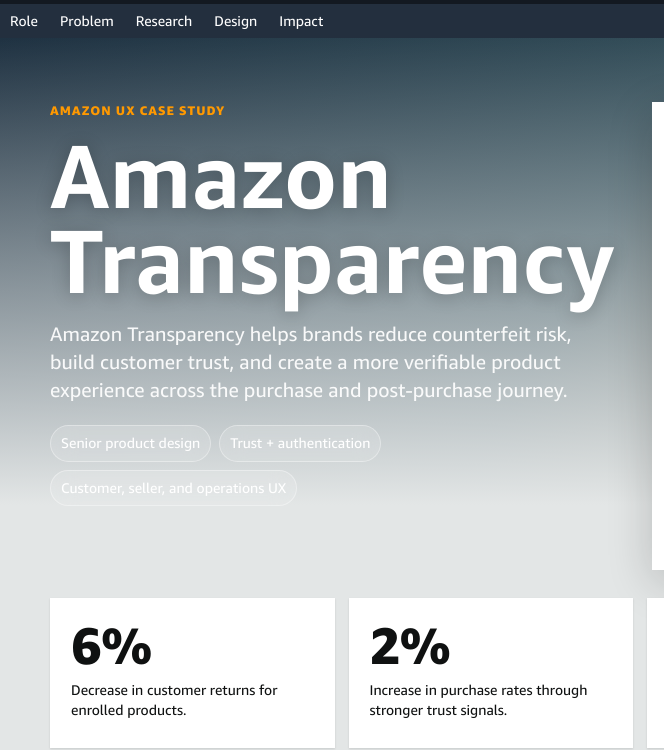
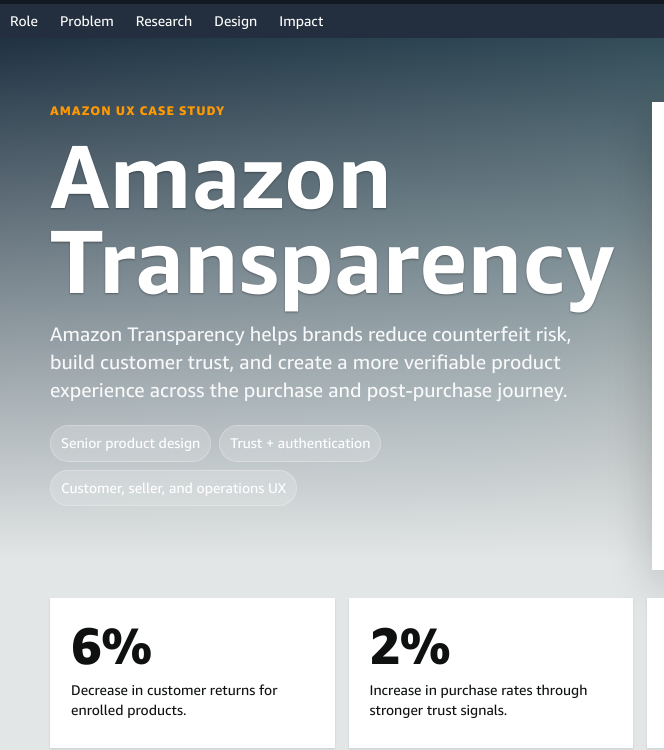
Before and after one commit to jayhilwig/Portfolio_May2026, a website: page amazon-transparency-new.html in a window 1280 px wide. Shown: the part 56-806 px from the top of the page, 0-664 px from the left. Drawn offline with Linux system fonts and the light colour scheme.

Commit message:
gradient updates for accessibility

```diff
--- a/amazon.css
+++ b/amazon.css
@@ -324,10 +324,12 @@
   margin: 0;
   padding: clamp(28px, 5vw, 64px) 0 24px;
   background:
+
+
     linear-gradient(
       180deg,
       rgba(19, 25, 33, 0.2),
-      var(--amazon-page) 84%), linear-gradient(120deg,
+      var(--amazon-page) 94%), linear-gradient(120deg,
       #22384a 0%,
       #3d5d69 45%,
       #f3d09a 100%
@@ -343,7 +345,7 @@
   color: #fff;
   font-size: clamp(2.7rem, 7vw, 5.8rem);
   line-height: 0.95;
-  text-shadow: 0 2px 18px rgba(0, 0, 0, 0.22);
+  text-shadow: 0 1px 2px rgba(0,0,0,.35);
 }
 .case-amazon .case-summary {
   max-width: 44rem;
@@ -367,11 +369,11 @@
 }
 .amazon-hero-meta span {
   padding: 7px 10px;
-  border: 1px solid rgba(255, 255, 255, 0.36);
+  border: 1px solid rgba(255, 255, 255, 0.25);
   border-radius: 999px;
-  background: rgba(255, 255, 255, 0.14);
   color: #fff;
   backdrop-filter: blur(12px);
+  background:rgba(255,255,255,.18);
 }
 .case-amazon .case-visual {
   min-width: 0;
```
